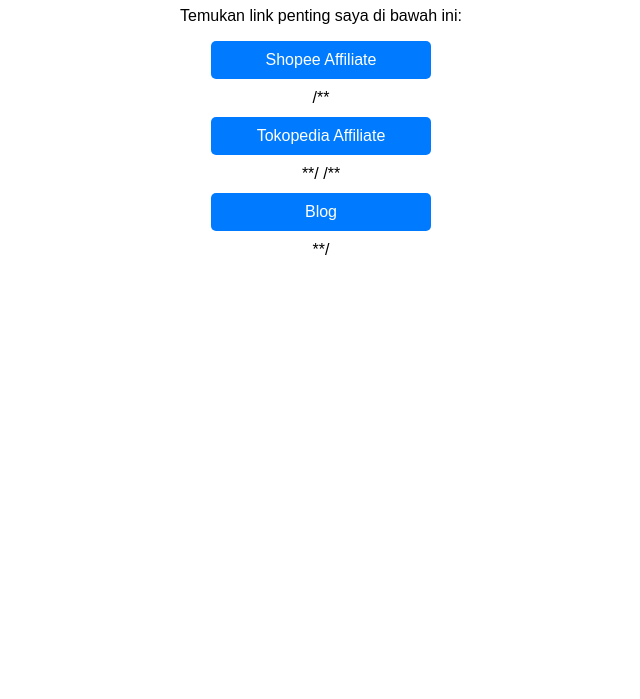
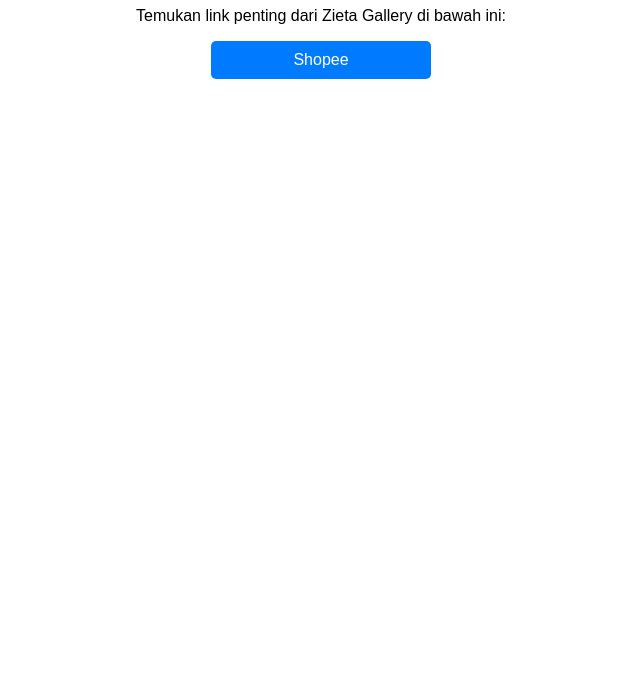
Before and after one commit to haitsam/biolink, a plain HTML site: page index.html in a window 1280 px wide. Shown: the part 101-800 px from the top of the page, without its empty margins (319-959 px from the left). Drawn offline with Linux system fonts and the light colour scheme.

Commit message:
Update index.html

```diff
--- a/index.html
+++ b/index.html
@@ -25,10 +25,8 @@
 </head>
 <body>
     <h1>Halo, Saya Haitsam!</h1>
-    <p>Temukan link penting saya di bawah ini:</p>
-    <a href="shopee.html" class="link">Shopee Affiliate</a>
-    /**<a href="https://tokopedia.com/affiliate-link" class="link">Tokopedia Affiliate</a>**/
-    /**<a href="vagarius-blog.html" class="link">Blog</a>**/
+    <p>Temukan link penting dari Zieta Gallery di bawah ini:</p>
+    <a href="shopee.html" class="link">Shopee</a>
 
 </body>
 </html>
```
